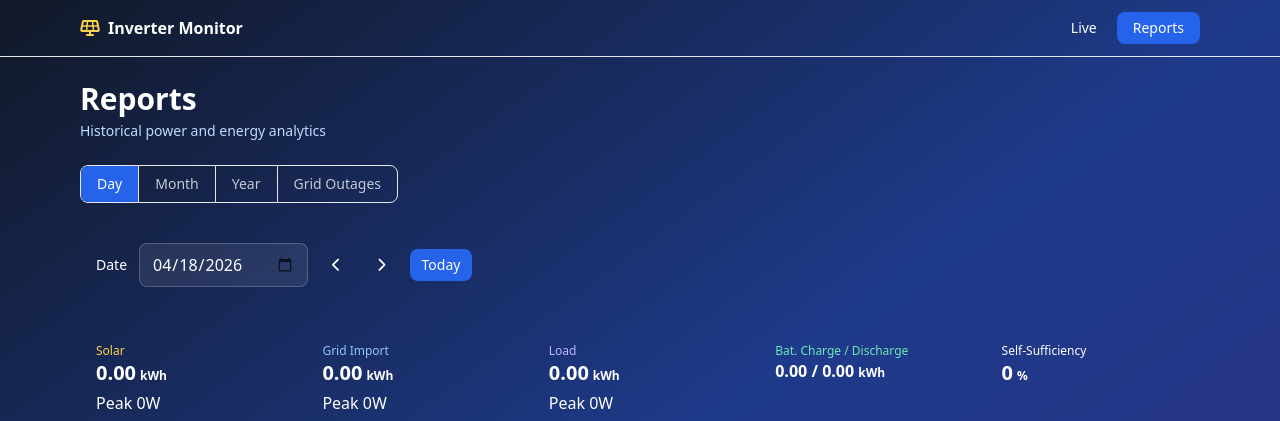
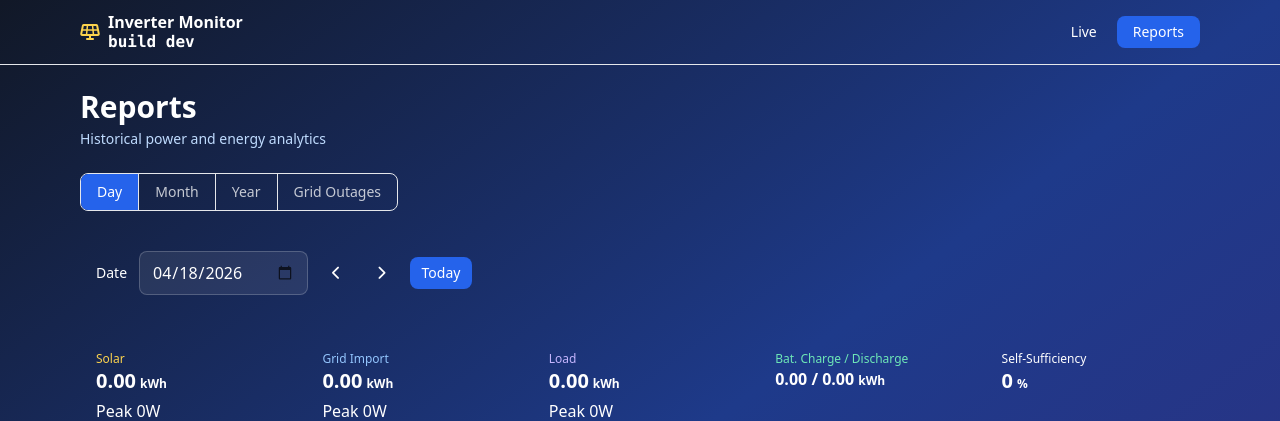
Before and after one commit to bilalahmadj110/inverter-monitor, a Flask app: page /reports in a window 1280 px wide. Shown: the top 421 px of the page. Run offline with Flask 3, Linux system fonts and the light colour scheme; data that the repository does not hold is empty; parts of the project's set-up code (start-up, migrations or seed data) failed here and were passed over.

Commit message:
Show build tag on Reports page too

```diff
--- a/templates/history.html
+++ b/templates/history.html
@@ -53,7 +53,10 @@
         <div class="max-w-6xl mx-auto px-4 py-3 flex items-center justify-between">
             <div class="flex items-center gap-2 text-white font-semibold">
                 <i class="fas fa-solar-panel text-yellow-300"></i>
-                <span>Inverter Monitor</span>
+                <div class="leading-tight">
+                    <div>Inverter Monitor</div>
+                    <div class="text-[10px] font-mono text-white/40">build {{ app_version }}</div>
+                </div>
             </div>
             <div class="flex items-center gap-1">
                 <a href="/" class="px-4 py-1.5 rounded-lg text-sm font-medium text-white/80 hover:bg-white/10 transition-colors">Live</a>
```
